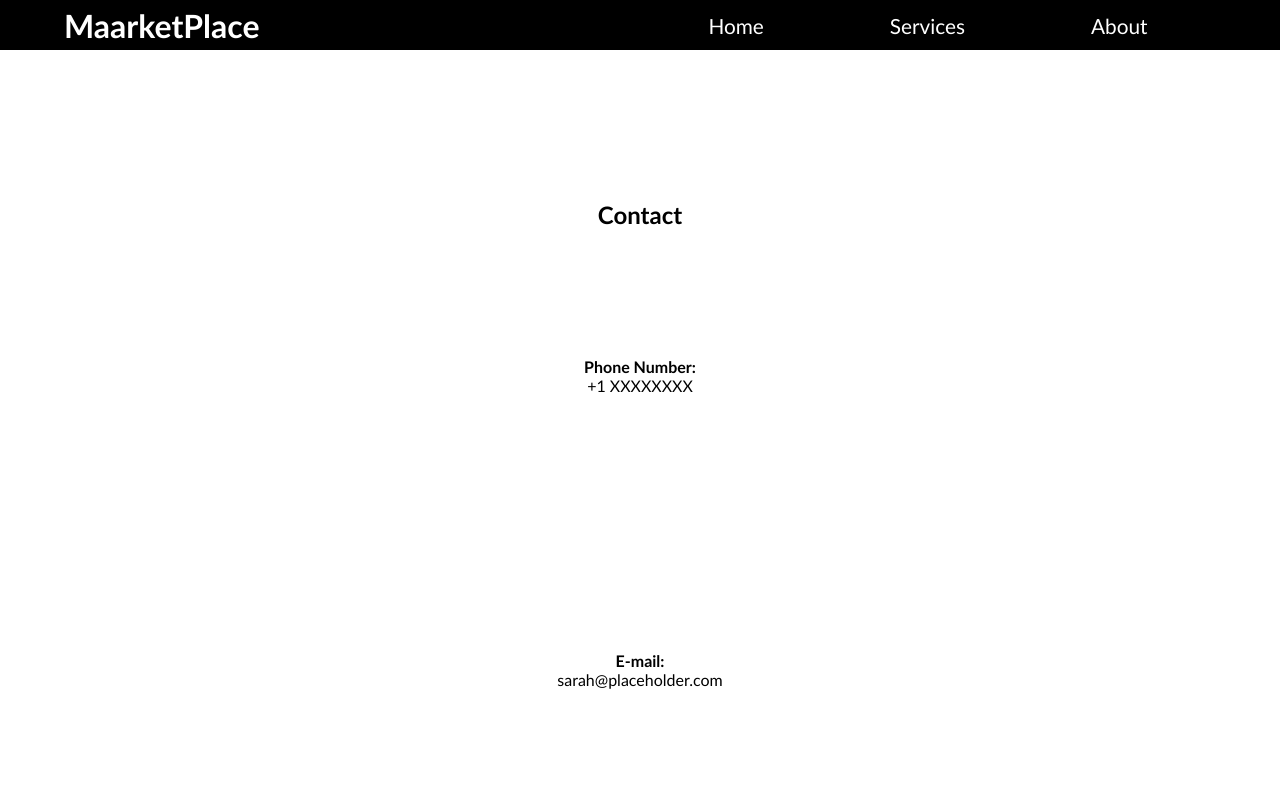
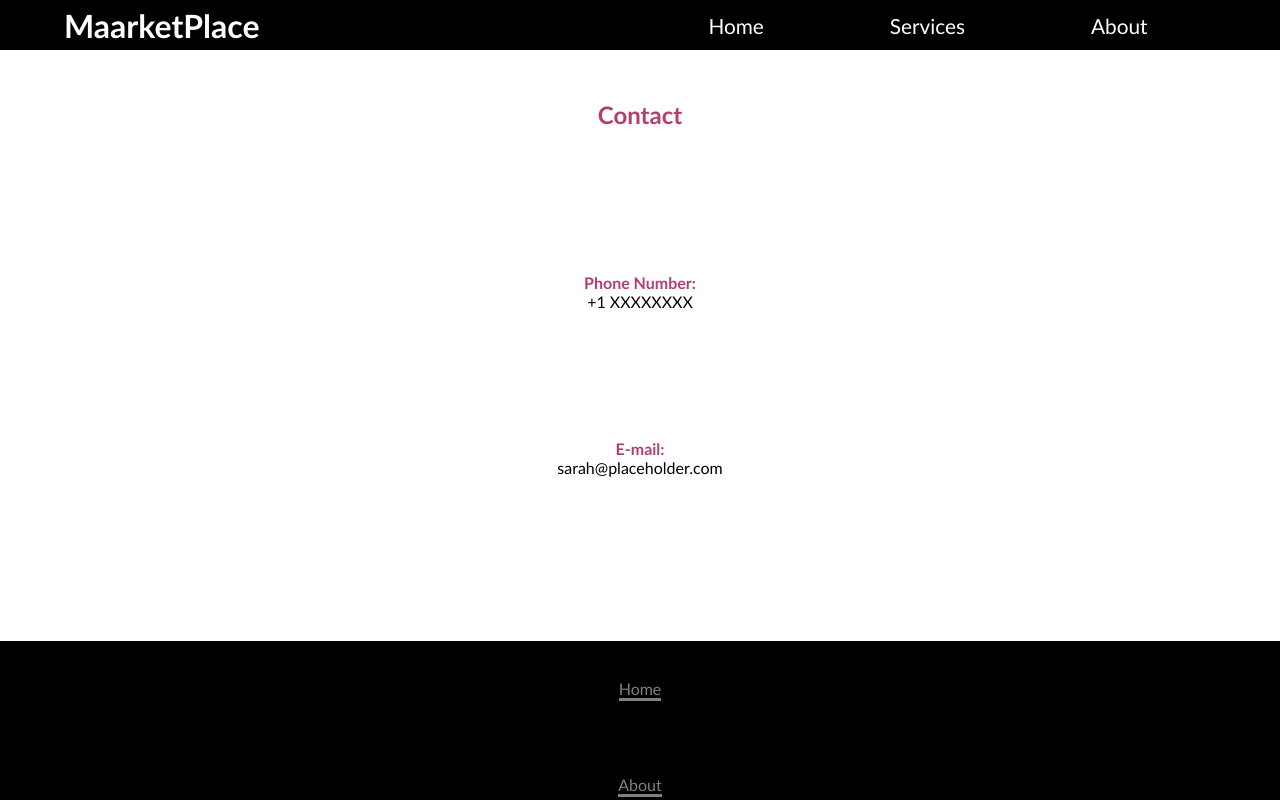
Before and after one commit to BenjiCoder02/personalWebsite, a plain HTML site: page contact.html in a window 1280 px wide. Shown: the top 800 px of the page. Drawn offline with Linux system fonts and the light colour scheme.

Commit message:
Add files via upload

```diff
--- a/style.css
+++ b/style.css
@@ -196,19 +196,24 @@ footer h6 {
 
 /*Contact page */
 .contact .contact-section {
-  margin: 200px auto;
+  margin: 100px auto;
   text-align: center;
+}
+
+.contact .contact-section h2,
+h4 {
+  color: rgb(179, 62, 116);
 }
 .contact .contact-section ul {
   text-align: center;
-  margin: auto;
+  margin: 10vh auto;
   display: flex;
   flex-direction: column;
 }
 
 .contact .contact-section ul li {
   list-style-type: none;
-  margin: 10%;
+  margin: 5%;
 }
 
 /*Small screen*/
@@ -221,6 +226,8 @@ footer h6 {
 
   .main-section p {
     font-size: 30px;
+    padding: 15%;
+    text-align: center;
   }
 
   .second-section {
```
Also changed, not shown: index.html (+1 -1 lines).
